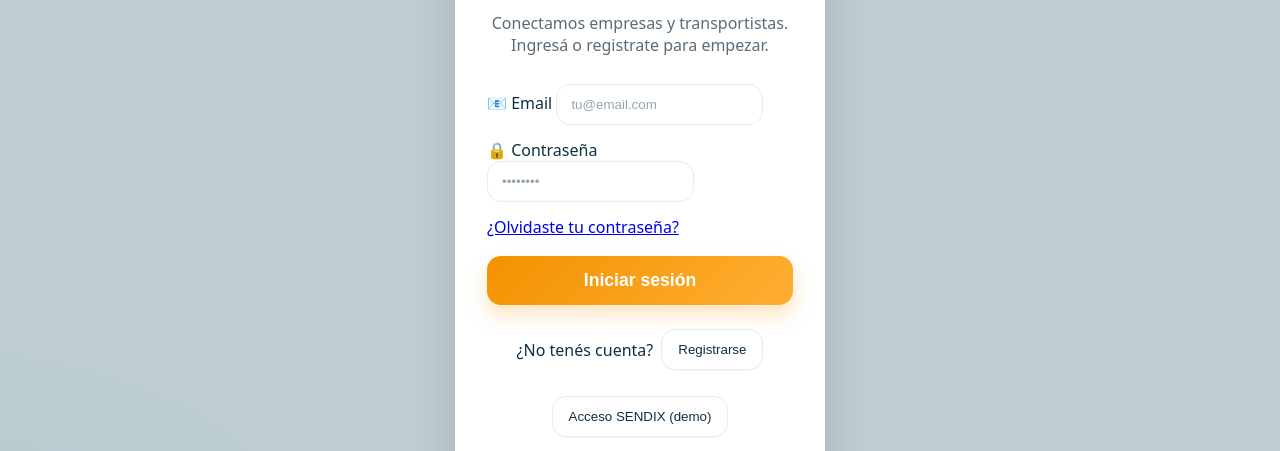
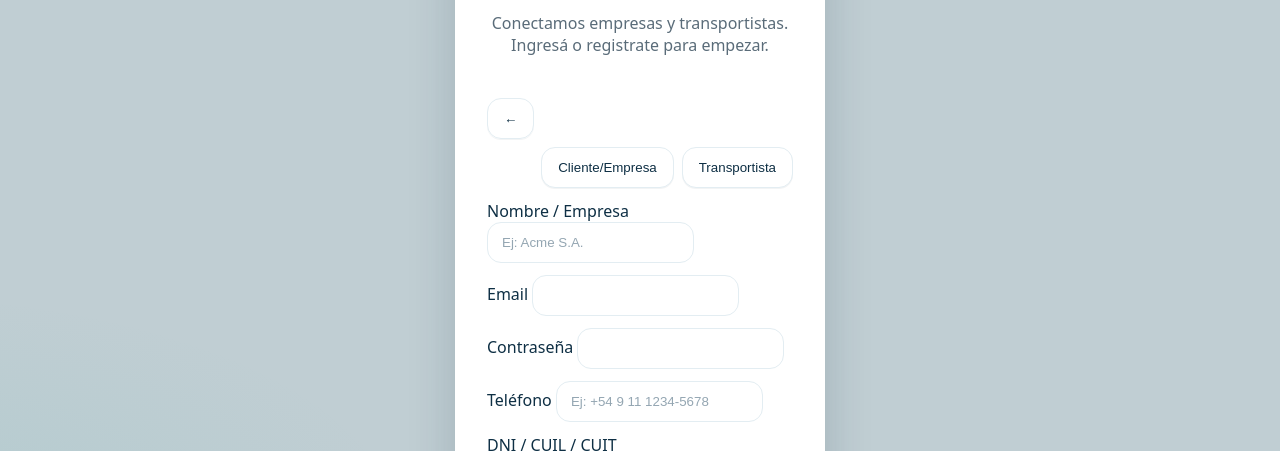
Before and after one commit to BlasTrivi/sendix, a plain HTML site: page index.html in a window 1280 px wide. Both pictures are taken after a click on the button "Registrarse". Shown: the part 349-800 px from the top of the page. Drawn offline with Linux system fonts and the light colour scheme.

Commit message:
mejora inicio de sesion

```diff
--- a/app.js
+++ b/app.js
@@ -175,6 +175,8 @@ function initLogin(){
   const loginForm = document.getElementById('auth-login-form');
   const openReg = document.getElementById('auth-open-register');
   const regWrap = document.getElementById('auth-register');
+  const loginCtas = document.getElementById('auth-register-cta');
+  const sendixRow = document.getElementById('auth-sendix-row');
   const backLogin = document.getElementById('auth-back-login');
   const regCompany = document.getElementById('register-company');
   const regCarrier = document.getElementById('register-carrier');
@@ -199,8 +201,24 @@ function initLogin(){
   if(sendixDemo){
     sendixDemo.onclick = ()=>{ state.user = { name:'Nexo SENDIX', role:'sendix', email:'sendix@demo' }; save(); updateChrome(); navigate('home'); };
   }
-  if(openReg){ openReg.onclick = ()=>{ regWrap.style.display='grid'; if(regCompany) regCompany.style.display='grid'; if(regCarrier) regCarrier.style.display='none'; } }
-  if(backLogin){ backLogin.onclick = ()=>{ regWrap.style.display='none'; } }
+  if(openReg){
+    openReg.onclick = ()=>{
+      if(regWrap) regWrap.style.display='grid';
+      if(loginForm) loginForm.style.display='none';
+      if(loginCtas) loginCtas.style.display='none';
+      if(sendixRow) sendixRow.style.display='none';
+      if(regCompany) regCompany.style.display='grid';
+      if(regCarrier) regCarrier.style.display='none';
+    };
+  }
+  if(backLogin){
+    backLogin.onclick = ()=>{
+      if(regWrap) regWrap.style.display='none';
+      if(loginForm) loginForm.style.display='grid';
+      if(loginCtas) loginCtas.style.display='flex';
+      if(sendixRow) sendixRow.style.display='flex';
+    };
+  }
   if(tabCompany){ tabCompany.onclick = ()=>{ if(regCompany) regCompany.style.display='grid'; if(regCarrier) regCarrier.style.display='none'; } }
   if(tabCarrier){ tabCarrier.onclick = ()=>{ if(regCompany) regCompany.style.display='none'; if(regCarrier) regCarrier.style.display='grid'; } }
   if(cargasAll){
--- a/index.html
+++ b/index.html
@@ -50,20 +50,22 @@
             </div>
           </form>
 
-          <div class="row" style="justify-content:center; gap:8px; margin-top:6px">
+          <div class="row" id="auth-register-cta" style="justify-content:center; gap:8px; margin-top:6px">
             <span class="muted">¿No tenés cuenta?</span>
             <button class="btn" id="auth-open-register">Registrarse</button>
           </div>
-          <div class="row" style="justify-content:center; margin-top:8px">
+          <div class="row" id="auth-sendix-row" style="justify-content:center; margin-top:8px">
             <button class="btn btn-ghost" id="auth-sendix-demo">Acceso SENDIX (demo)</button>
           </div>
 
           <!-- Registro -->
           <div id="auth-register" class="form small" style="display:none; margin-top:14px">
-            <div class="row" style="gap:8px; justify-content:center">
-              <button class="btn" id="reg-tab-company">Cliente/Empresa</button>
-              <button class="btn" id="reg-tab-carrier">Transportista</button>
-              <button class="btn btn-ghost" id="auth-back-login" style="margin-left:auto">Volver a iniciar sesión</button>
+            <div class="row" style="gap:8px; align-items:center">
+              <button class="btn btn-ghost" id="auth-back-login" title="Volver">←</button>
+              <div class="row" style="gap:8px; margin-left:auto">
+                <button class="btn" id="reg-tab-company">Cliente/Empresa</button>
+                <button class="btn" id="reg-tab-carrier">Transportista</button>
+              </div>
             </div>
 
             <!-- Registro Empresa -->
```
